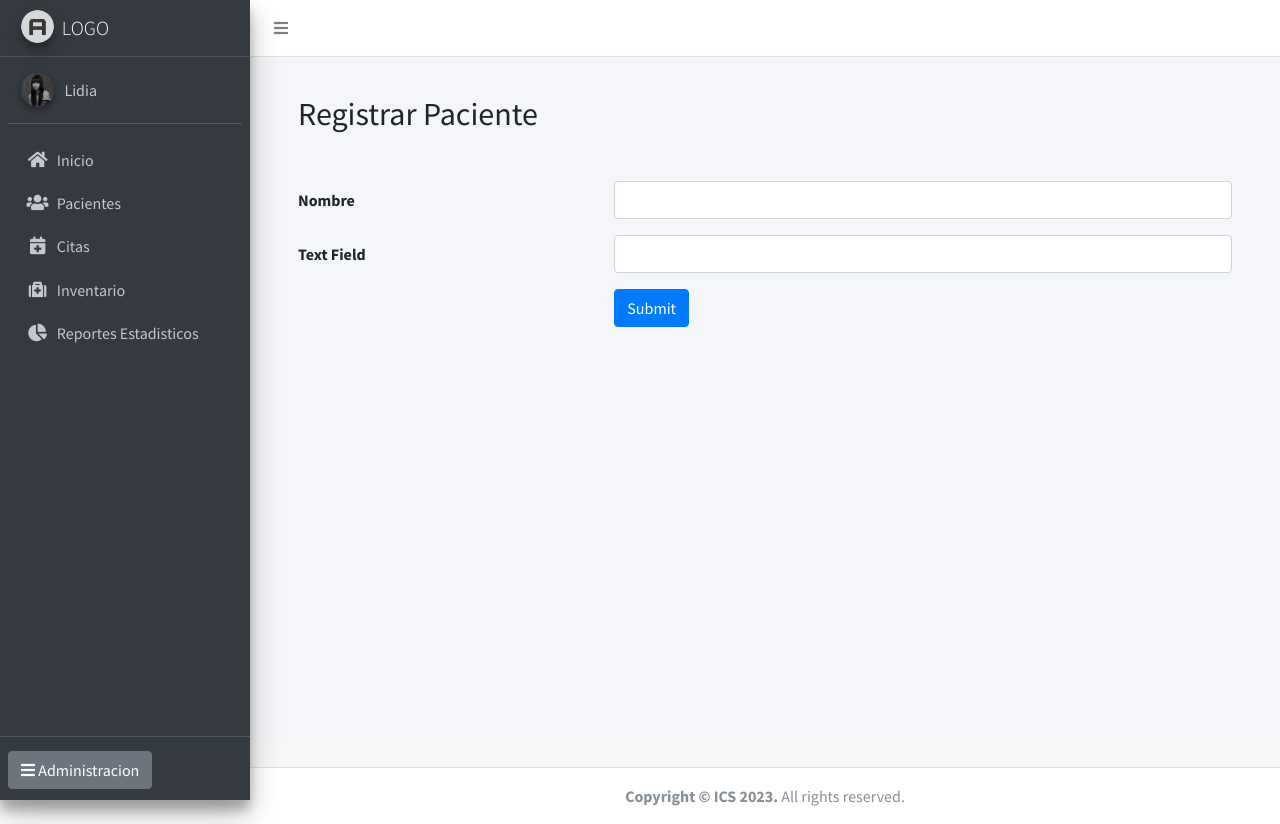
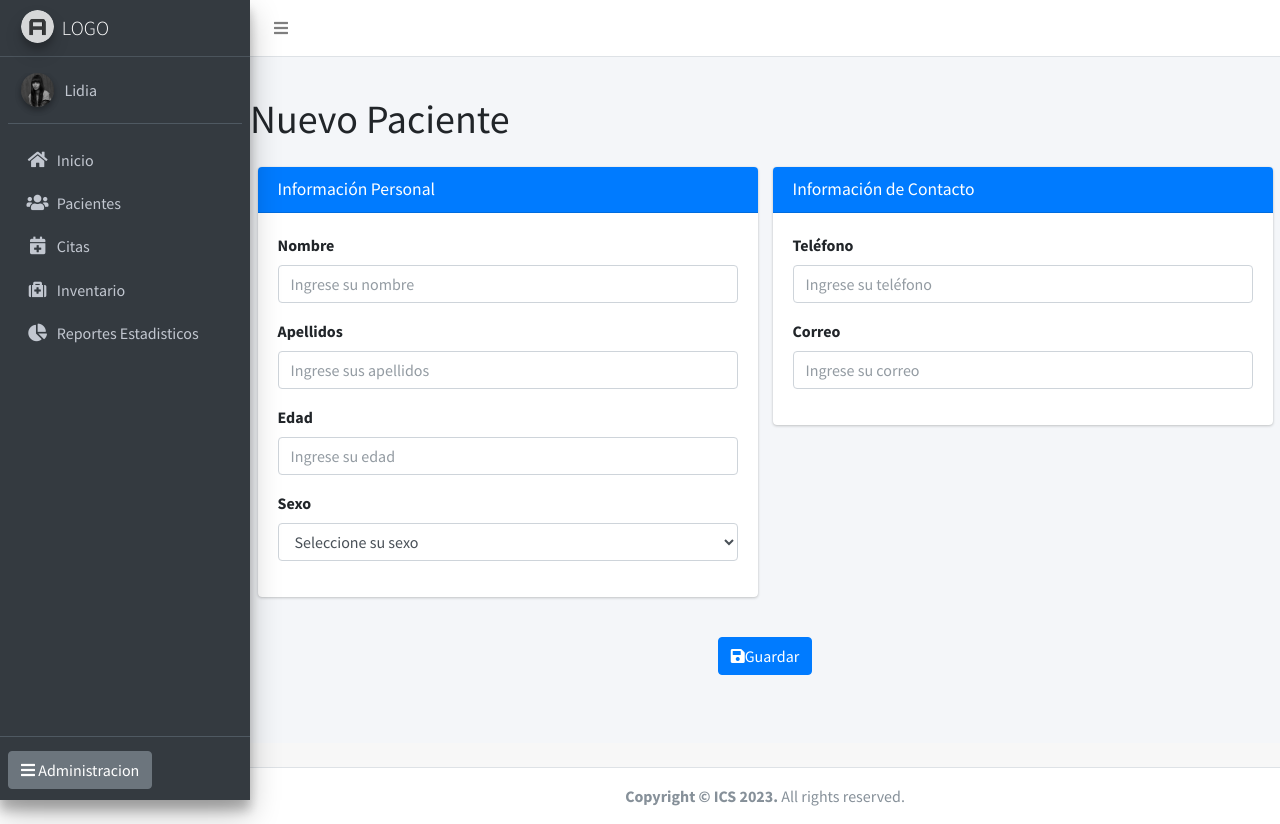
Before and after one commit to Orellanna/Sistema-Gestion-Clinica-Acupuntura, a Django app: page /registrarPaciente/ in a window 1280 px wide. Run offline with Django 4.2, Linux system fonts and the light colour scheme; some libraries are stand-ins or nearby versions.

Commit message:
Agregar Registar Paciente HTML

```diff
--- a/templates/RegistrarPaciente.html
+++ b/templates/RegistrarPaciente.html
@@ -1,33 +1,79 @@
 {% extends 'index_master.html' %}
 
 {% block content %}
-<div class="ml-5">
-    <h2>
-        Registrar Paciente
-    </h2>
+<div class="ml-6">
+  <h1>Nuevo Paciente</h1>
 </div>
-
-<div class="m-5">
-    <form>
-        <div class="form-group row">
-
-          <label for="nombreRegistro" class="col-4 col-form-label">Nombre</label>
-          <div class="col-8">
-            <input id="nombreRegistro" name="nombreRegistro" type="text" class="form-control">
+<div class="container my-4">
+  <div class="row">
+      <div class="col-md-6">
+          <div class="card card-primary">
+              <div class="card-header">
+                  <h3 class="card-title">Información Personal</h3>
+              </div>
+              <!-- /.card-header -->
+              <!-- form start -->
+              <form role="form">
+                  <div class="card-body">
+                      <div class="form-group">
+                          <label for="inputNombre">Nombre</label>
+                          <input type="text" class="form-control" id="inputNombre" placeholder="Ingrese su nombre">
+                      </div>
+                      <div class="form-group">
+                          <label for="inputApellidos">Apellidos</label>
+                          <input type="text" class="form-control" id="inputApellidos" placeholder="Ingrese sus apellidos">
+                      </div>
+                      <div class="form-group">
+                          <label for="inputEdad">Edad</label>
+                          <input type="number" class="form-control" id="inputEdad" placeholder="Ingrese su edad">
+                      </div>
+                      <div class="form-group">
+                          <label for="selectSexo">Sexo</label>
+                          <select class="form-control" id="selectSexo">
+                              <option value="">Seleccione su sexo</option>
+                              <option value="M">Masculino</option>
+                              <option value="F">Femenino</option>
+                              <option value="O">Otro</option>
+                          </select>
+                      </div>
+                  </div>
+                  <!-- /.card-body -->
+              </form>
+          </div>
+          <!-- /.card -->
+      </div>
+      <div class="col-md-6">
+          <div class="card card-primary">
+              <div class="card-header">
+                  <h3 class="card-title">Información de Contacto</h3>
+              </div>
+              <!-- /.card-header -->
+              <!-- form start -->
+              <form role="form">
+                  <div class="card-body">
+                      <div class="form-group">
+                          <label for="inputTelefono">Teléfono</label>
+                          <input type="text" class="form-control" id="inputTelefono" placeholder="Ingrese su teléfono">
+                      </div>
+                      <div class="form-group">
+                         <label for="inputTelefono">Correo</label>
+                          <input type="text" class="form-control" id="inputCorreo" placeholder="Ingrese su correo">
+                      </div>
+                  </div>
+              </form>
+          </div>
+      </div>
+      <div class="container my-6">
+        <div class="row mt-4">
+          <div class="col-md-12 text-center">
+              <button type="submit" class="btn btn-primary" > <i class="nav-icon fas fa-save"> </i>Guardar</button>
           </div>
         </div>
-        <div class="form-group row">
-          <label for="text" class="col-4 col-form-label">Text Field</label>
-          <div class="col-8">
-            <input id="text" name="text" type="text" class="form-control">
-          </div>
-        </div>
-        <div class="form-group row">
-          <div class="offset-4 col-8">
-            <button name="submit" type="submit" class="btn btn-primary">Submit</button>
-          </div>
-        </div>
-      </form>
+      </div>
+
+
+
+  </div>
 </div>
 
 {% endblock %}
```
